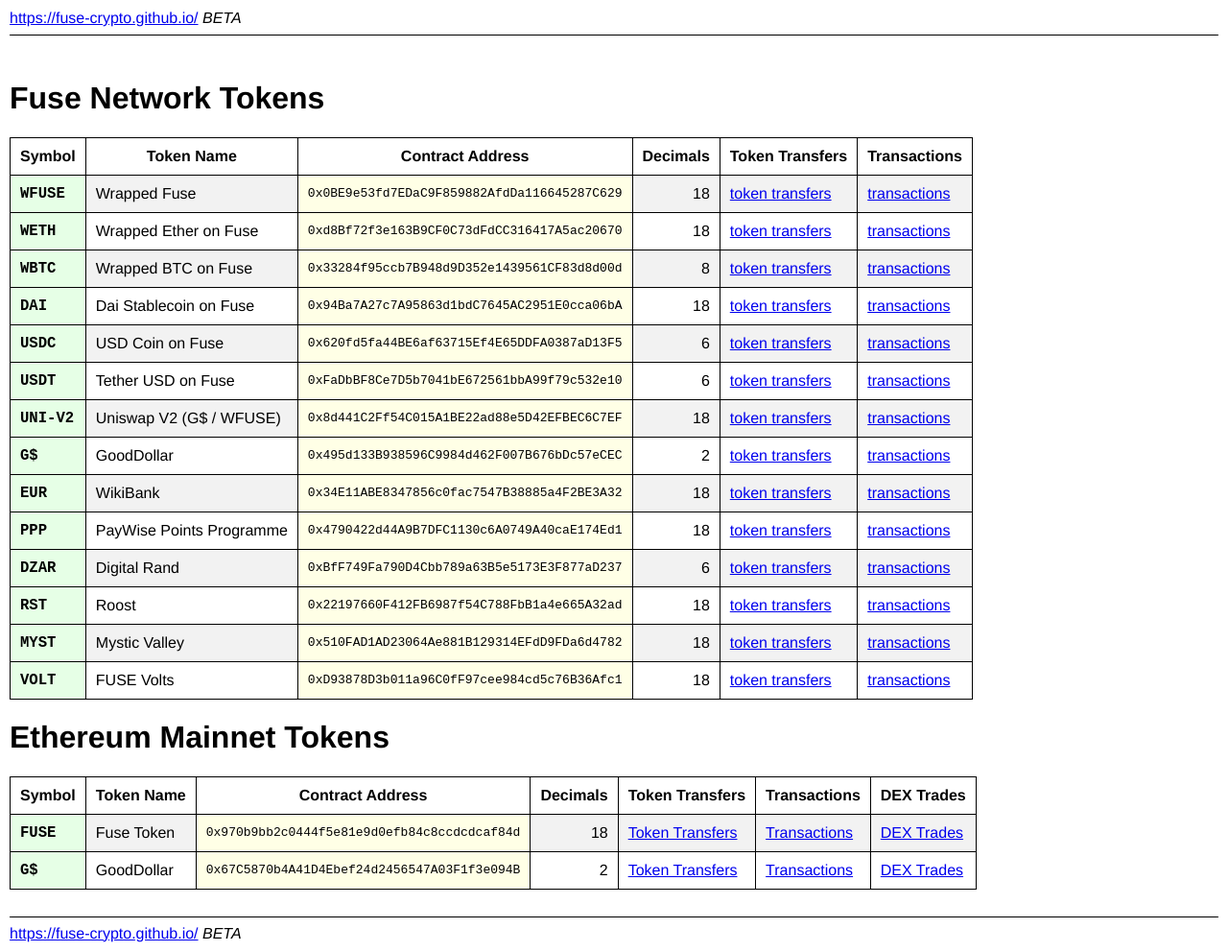
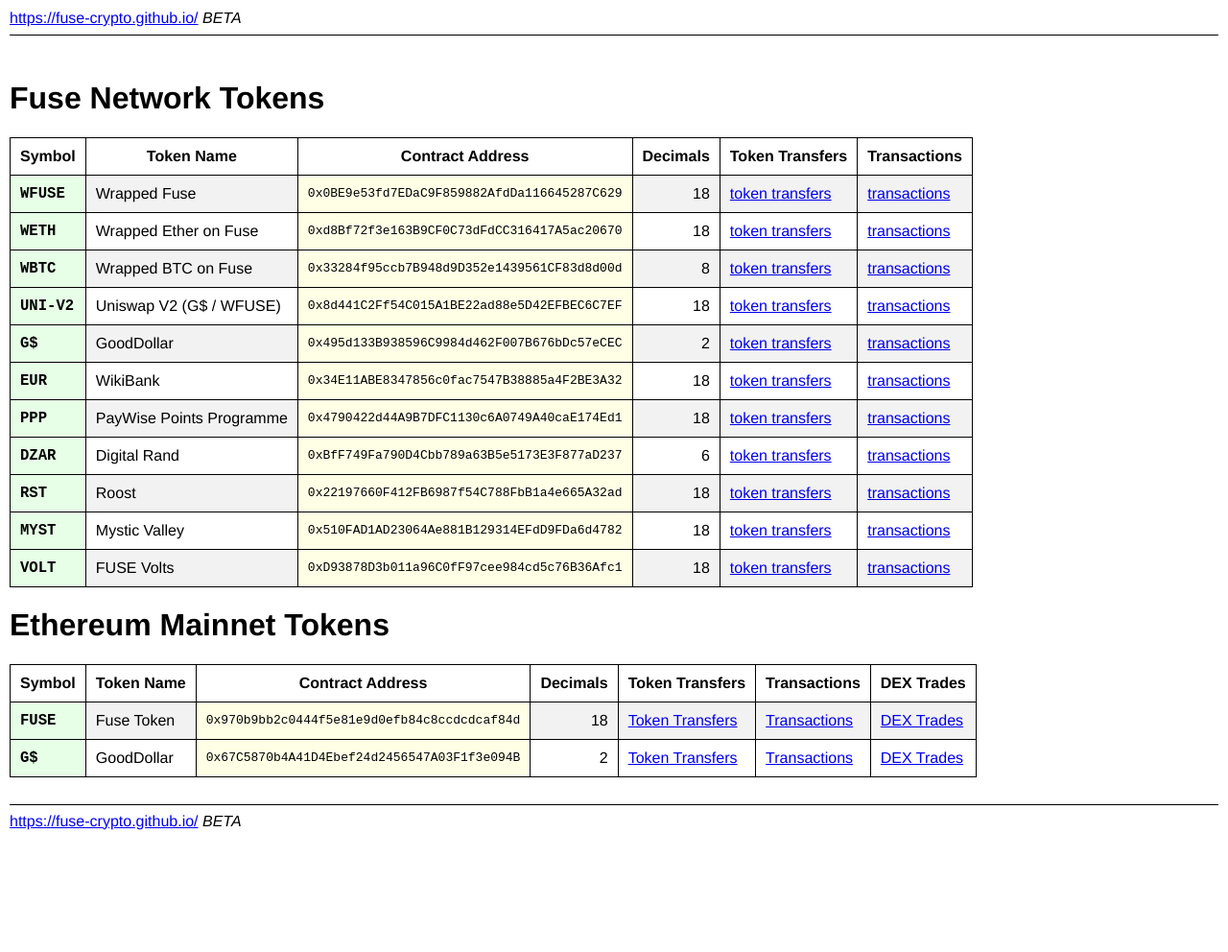
Before and after one commit to Fuse-Crypto/fuse-crypto.github.io, a Jekyll site: the page built from tokens/index.md, in a window 1280 px wide. Shown: the whole page at 96% size. Built offline with Jekyll 4.4.1, drawn with Linux system fonts in a browser that asks for light colours; after the commit the page ends 900 px from its top, so only the background shows below that.

Commit message:
Update fuse-tokens.yml

```diff
--- a/_data/fuse-tokens.yml
+++ b/_data/fuse-tokens.yml
@@ -12,21 +12,6 @@
   name: 'Wrapped BTC on Fuse'
   decimals: 8
   address: '0x33284f95ccb7B948d9D352e1439561CF83d8d00d'
-
-- symbol: 'DAI'
-  name: 'Dai Stablecoin on Fuse'
-  decimals: 18
-  address: '0x94Ba7A27c7A95863d1bdC7645AC2951E0cca06bA'
-
-- symbol: 'USDC'
-  name: 'USD Coin on Fuse'
-  decimals: 6
-  address: '0x620fd5fa44BE6af63715Ef4E65DDFA0387aD13F5'
-
-- symbol: 'USDT'
-  name: 'Tether USD on Fuse'
-  decimals: 6
-  address: '0xFaDbBF8Ce7D5b7041bE672561bbA99f79c532e10'
 
 - symbol: 'UNI-V2'
   name: 'Uniswap V2 (G$ / WFUSE)'
```
